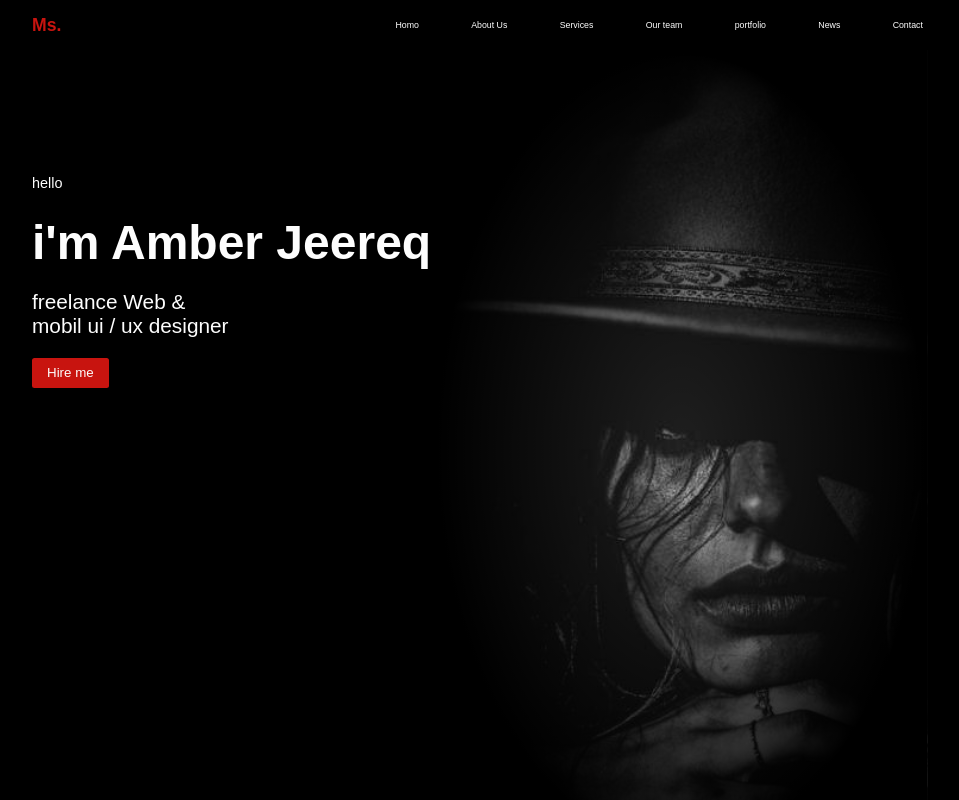
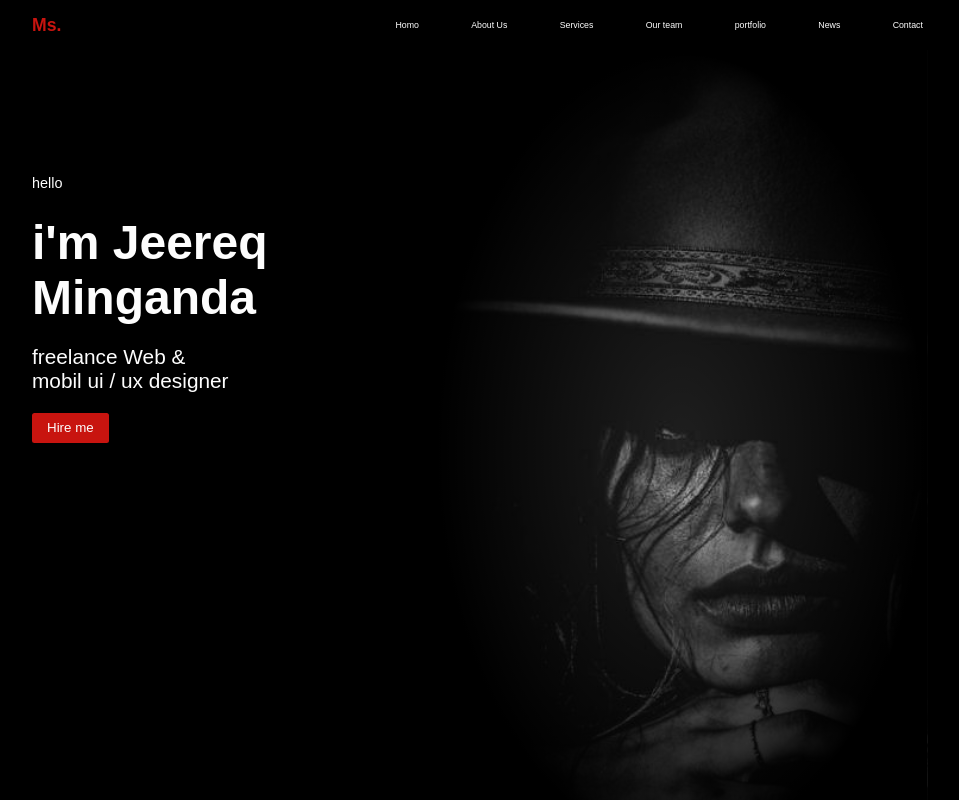
Before and after one commit to jeereq/amber, a plain HTML site: page index.html in a window 1280 px wide. Shown: the top 800 px of the page, without its empty margins (160-1119 px from the left). Drawn offline with Linux system fonts and the light colour scheme.

Commit message:
Update index.html

```diff
--- a/index.html
+++ b/index.html
@@ -63,7 +63,7 @@ Homo
                     hello
                 </p>
                 <h2>
-                    i'm Amber Jeereq
+                    i'm Jeereq Minganda
                 </h2>
                 <p>
                     freelance Web &
```
